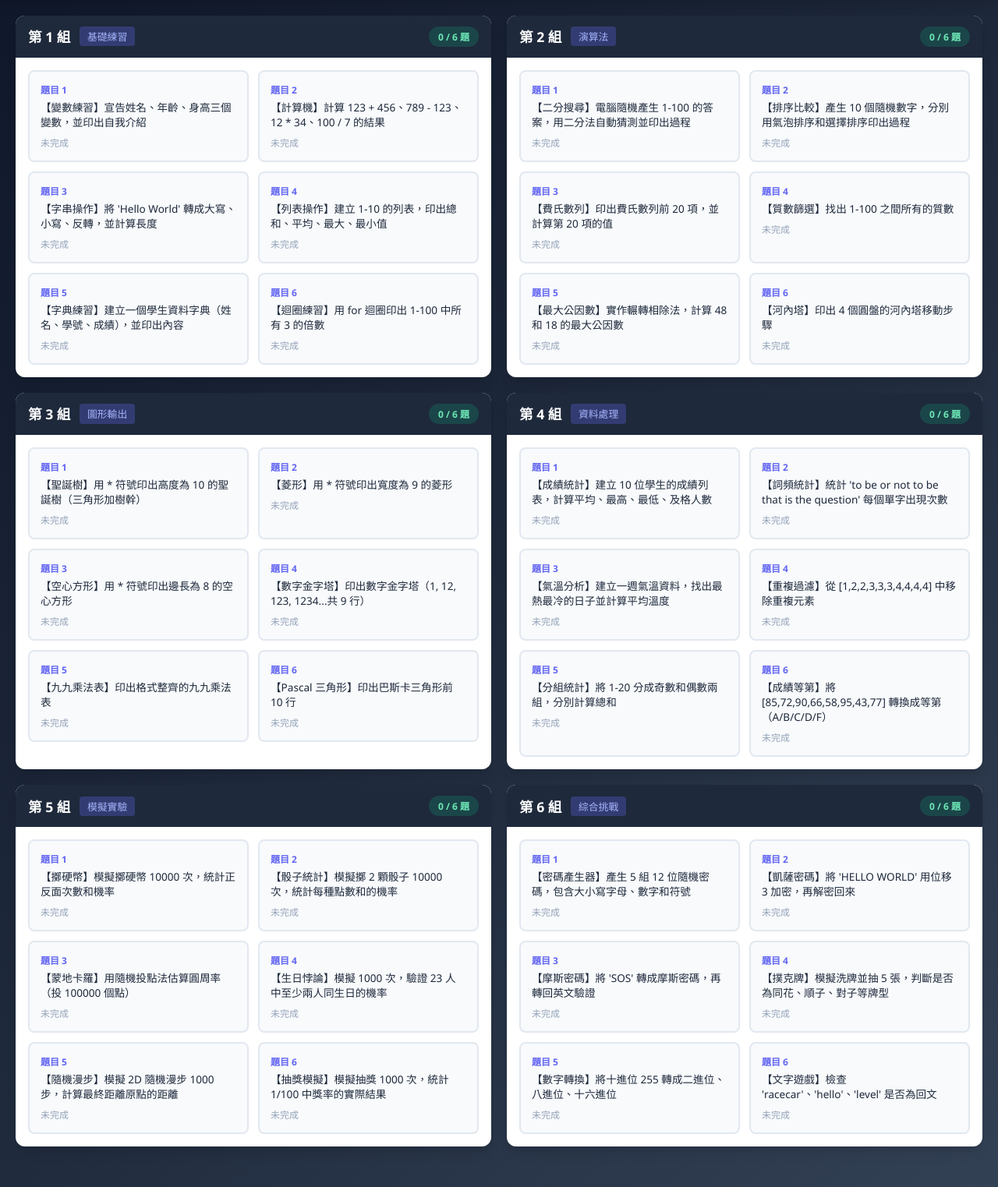
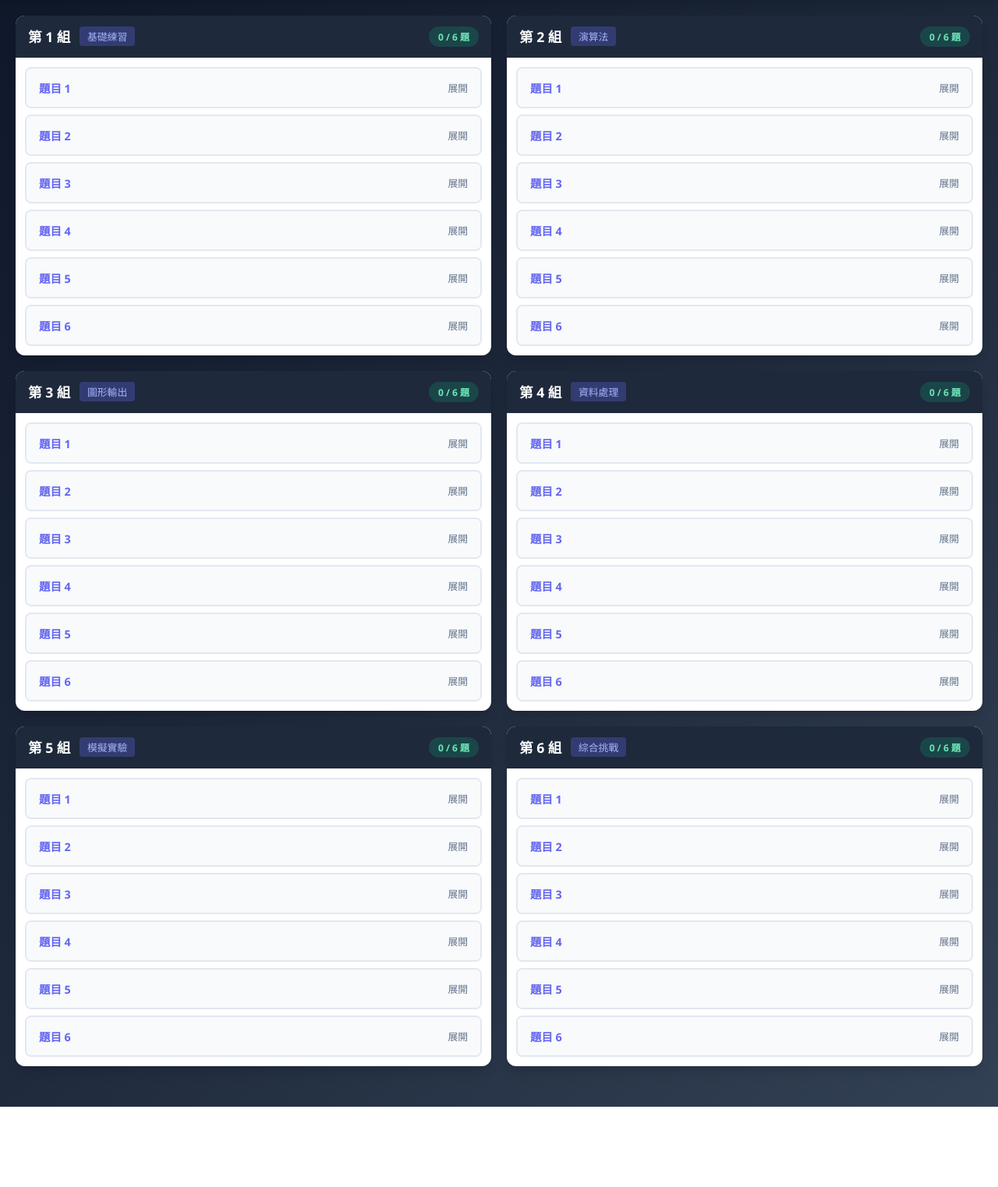
Before and after one commit to maso0310/python_playground, a Flask app: page / in a window 1280 px wide. Shown: the part 57-1580 px from the top of the page at 78% size. After the commit the page ends 1477 px from the top, so only its background shows below. Run offline with Flask 2, Linux system fonts and the light colour scheme; parts of the project's set-up code (start-up, migrations or seed data) failed here and were passed over.

Commit message:
修改編輯區展示方法

```diff
--- a/static/css/style.css
+++ b/static/css/style.css
@@ -233,112 +235,148 @@ nav a.active {
 
 /* 題目區域 */
 .tasks-area {
-    padding: 1rem;
+    padding: 0.75rem;
 }
 
-.tasks-grid {
-    display: grid;
-    grid-template-columns: repeat(2, 1fr);
+/* 題目項目（手風琴樣式） */
+.task-item {
+    background: white;
+    border: 2px solid #e2e8f0;
+    border-radius: 8px;
+    margin-bottom: 0.5rem;
+    overflow: hidden;
+    transition: all 0.2s ease;
+}
+
+.task-item:last-child {
+    margin-bottom: 0;
+}
+
+.task-item:hover {
+    border-color: var(--secondary-color);
+}
+
+.task-item.expanded {
+    border-color: var(--secondary-color);
+    box-shadow: var(--box-shadow-lg);
+}
+
+.task-item.collapsed {
+    display: none;
+}
+
+/* 題目標題列 */
+.task-header-bar {
+    display: flex;
+    justify-content: space-between;
+    align-items: center;
+    padding: 0.875rem 1rem;
+    cursor: pointer;
+    background: #f8fafc;
+    transition: background 0.2s;
+}
+
+.task-header-bar:hover {
+    background: #eef2ff;
+}
+
+.task-item.expanded .task-header-bar {
+    background: var(--secondary-color);
+    color: white;
+}
+
+.task-header-left {
+    display: flex;
+    align-items: center;
     gap: 0.75rem;
 }
 
-.task-card {
-    background: #f8fafc;
-    border: 2px solid #e2e8f0;
-    border-radius: 8px;
-    padding: 0.875rem;
-    cursor: pointer;
-    transition: all 0.2s ease;
+.task-number {
+    font-size: 0.9rem;
+    font-weight: 600;
+    color: var(--secondary-color);
 }
 
-.task-card:hover {
-    border-color: var(--secondary-color);
-    background: #eef2ff;
+.task-item.expanded .task-number {
+    color: white;
 }
 
-.task-card.completed {
-    border-color: var(--primary-color);
-    background: #ecfdf5;
+.task-status-icon {
+    display: flex;
+    align-items: center;
 }
 
-.task-number {
-    font-size: 0.75rem;
-    color: var(--secondary-color);
-    font-weight: 600;
-    margin-bottom: 0.25rem;
+.status-done-dot {
+    width: 8px;
+    height: 8px;
+    background: var(--primary-color);
+    border-radius: 50%;
+    display: inline-block;
 }
 
-.task-desc {
-    font-size: 0.85rem;
-    color: var(--dark-color);
-    line-height: 1.4;
-    margin-bottom: 0.5rem;
+.task-item.expanded .status-done-dot {
+    background: #6ee7b7;
 }
 
-.task-status {
-    font-size: 0.75rem;
+.task-toggle-icon {
+    font-size: 0.8rem;
+    color: #64748b;
+    font-weight: 500;
 }
 
-.status-pending {
-    color: #94a3b8;
+.task-item.expanded .task-toggle-icon {
+    color: rgba(255, 255, 255, 0.8);
 }
 
-.status-done {
-    color: var(--primary-color);
-    font-weight: 600;
+/* 題目內容區 */
+.task-content {
+    padding: 1rem;
+    border-top: 1px solid #e2e8f0;
+}
+
+.task-description {
+    background: #fefce8;
+    padding: 0.875rem 1rem;
+    border-radius: 8px;
+    border-left: 3px solid #eab308;
+    margin-bottom: 1rem;
+    color: #713f12;
+    font-size: 0.9rem;
+    line-height: 1.5;
+}
+
+.task-description strong {
+    color: #a16207;
 }
 
 /* 編輯器區域 */
-.editor-area {
-    padding: 1rem;
-}
-
-.current-task-display {
-    background: #fefce8;
-    padding: 0.75rem 1rem;
-    border-radius: 8px;
-    border-left: 3px solid #eab308;
+.editor-section,
+.output-section {
     margin-bottom: 1rem;
 }
 
-.current-task-display .task-label {
-    font-size: 0.75rem;
-    color: #a16207;
-    font-weight: 600;
-}
-
-.current-task-display .task-text {
-    display: block;
-    margin-top: 0.25rem;
-    color: #713f12;
-    font-size: 0.9rem;
-}
-
-.editor-wrapper,
-.output-wrapper {
-    margin-bottom: 1rem;
-}
-
-.editor-header,
-.output-header {
+.editor-toolbar,
+.output-toolbar {
     display: flex;
     justify-content: space-between;
     align-items: center;
     margin-bottom: 0.5rem;
+}
+
+.toolbar-label {
     font-size: 0.85rem;
     font-weight: 600;
     color: var(--dark-color);
 }
 
-.editor-actions {
+.toolbar-actions {
     display: flex;
     gap: 0.5rem;
 }
 
-.last-run {
+.last-run-time {
     font-size: 0.75rem;
     color: #64748b;
-    font-weight: normal;
 }
 
 .code-editor {
--- a/templates/index.html
+++ b/templates/index.html
@@ -40,59 +40,63 @@
                 <span class="completed-badge" id="badge-{{ group_id }}">0 / 6 題</span>
             </div>
 
-            <!-- 題目列表區域 -->
             <div class="tasks-area" id="tasks-area-{{ group_id }}">
-                <div class="tasks-grid">
-                    {% for task_id, task_text in group_tasks[group_id].items() %}
-                    <div class="task-card" id="task-card-{{ group_id }}-{{ task_id }}"
-                         onclick="selectTask({{ group_id }}, {{ task_id }})">
-                        <div class="task-number">題目 {{ task_id }}</div>
-                        <div class="task-desc">{{ task_text }}</div>
-                        <div class="task-status" id="task-status-{{ group_id }}-{{ task_id }}">
-                            <span class="status-pending">未完成</span>
+                {% for task_id, task_text in group_tasks[group_id].items() %}
+                <div class="task-item" id="task-item-{{ group_id }}-{{ task_id }}">
+                    <!-- 題目標題（可點擊展開） -->
+                    <div class="task-header-bar" id="task-header-{{ group_id }}-{{ task_id }}"
+                         onclick="toggleTask({{ group_id }}, {{ task_id }})">
+                        <div class="task-header-left">
+                            <span class="task-number">題目 {{ task_id }}</span>
+                            <span class="task-status-icon" id="status-icon-{{ group_id }}-{{ task_id }}"></span>
                         </div>
+                        <span class="task-toggle-icon" id="toggle-icon-{{ group_id }}-{{ task_id }}">展開</span>
                     </div>
-                    {% endfor %}
+
+                    <!-- 題目內容（展開後顯示） -->
+                    <div class="task-content" id="task-content-{{ group_id }}-{{ task_id }}" style="display: none;">
+                        <div class="task-description">
+                            <strong>題目：</strong>{{ task_text }}
+                        </div>
+
+                        <div class="editor-section">
+                            <div class="editor-toolbar">
+                                <span class="toolbar-label">程式碼</span>
+                                <div class="toolbar-actions">
+                                    <button class="btn btn-run" onclick="runCode({{ group_id }}, {{ task_id }}); event.stopPropagation();">執行</button>
+                                    <button class="btn btn-clear" onclick="clearCode({{ group_id }}, {{ task_id }}); event.stopPropagation();">清除</button>
+                                </div>
+                            </div>
+                            <textarea id="code-{{ group_id }}-{{ task_id }}"
+                                      class="code-editor"
+                                      placeholder="在這裡輸入 Python 程式碼..."
+                                      onclick="event.stopPropagation();"></textarea>
+                        </div>
+
+                        <div class="output-section">
+                            <div class="output-toolbar">
+                                <span class="toolbar-label">執行結果</span>
+                                <span class="last-run-time" id="last-run-{{ group_id }}-{{ task_id }}"></span>
+                            </div>
+                            <pre id="output-{{ group_id }}-{{ task_id }}" class="output-area"></pre>
+                        </div>
+
+                        <button class="btn btn-collapse" onclick="collapseTask({{ group_id }}, {{ task_id }}); event.stopPropagation();">
+                            收起題目
+                        </button>
+                    </div>
                 </div>
-            </div>
-
-            <!-- 程式編輯區域 -->
-            <div class="editor-area" id="editor-area-{{ group_id }}" style="display: none;">
-                <div class="current-task-display">
-                    <span class="task-label">目前題目：</span>
-                    <span class="task-text" id="current-task-text-{{ group_id }}"></span>
-                </div>
-
-                <div class="editor-wrapper">
-                    <div class="editor-header">
-                        <span>程式碼</span>
-                        <div class="editor-actions">
-                            <button class="btn btn-run" onclick="runCode({{ group_id }})">執行</button>
-                            <button class="btn btn-clear" onclick="clearCode({{ group_id }})">清除</button>
-                        </div>
-                    </div>
-                    <textarea id="code-{{ group_id }}" class="code-editor" placeholder="在這裡輸入 Python 程式碼..."></textarea>
-                </div>
-
-                <div class="output-wrapper">
-                    <div class="output-header">
-                        <span>執行結果</span>
-                        <span class="last-run" id="last-run-{{ group_id }}"></span>
-                    </div>
-                    <pre id="output-{{ group_id }}" class="output-area"></pre>
-                </div>
-
-                <button class="btn btn-back" onclick="backToTasks({{ group_id }})">返回題目列表</button>
+                {% endfor %}
             </div>
         </section>
         {% endfor %}
     </main>
 
     <script>
-        // 儲存當前各組選擇的題目
-        const groupState = {};
+        // 追蹤各組當前展開的題目
+        const expandedTasks = {};
         for (let i = 1; i <= 6; i++) {
-            groupState[i] = { taskId: null };
+            expandedTasks[i] = null;
         }
 
         // 滾動到指定組別
@@ -103,38 +107,104 @@
             }
         }
 
-        // 選擇題目
-        function selectTask(groupId, taskId) {
-            groupState[groupId].taskId = taskId;
+        // 切換題目展開/收起
+        function toggleTask(groupId, taskId) {
+            const currentExpanded = expandedTasks[groupId];
+
+            if (currentExpanded === taskId) {
+                // 如果點擊的是當前展開的題目，收起它
+                collapseTask(groupId, taskId);
+            } else {
+                // 先收起之前展開的題目
+                if (currentExpanded !== null) {
+                    collapseTaskUI(groupId, currentExpanded);
+                }
+                // 展開新題目
+                expandTask(groupId, taskId);
+            }
+        }
+
+        // 展開題目
+        function expandTask(groupId, taskId) {
+            expandedTasks[groupId] = taskId;
 
             // 載入題目資料
             fetch(`/python_playground/get_task/${groupId}/${taskId}`)
                 .then(response => response.json())
                 .then(data => {
-                    document.getElementById(`current-task-text-${groupId}`).textContent = data.task;
-                    document.getElementById(`code-${groupId}`).value = data.code || '';
-                    document.getElementById(`output-${groupId}`).textContent = data.output || '';
-                    document.getElementById(`last-run-${groupId}`).textContent =
+                    document.getElementById(`code-${groupId}-${taskId}`).value = data.code || '';
+                    document.getElementById(`output-${groupId}-${taskId}`).textContent = data.output || '';
+                    document.getElementById(`last-run-${groupId}-${taskId}`).textContent =
                         data.last_run ? `最後執行: ${data.last_run}` : '';
 
-                    document.getElementById(`tasks-area-${groupId}`).style.display = 'none';
-                    document.getElementById(`editor-area-${groupId}`).style.display = 'block';
+                    // 更新狀態圖示
+                    updateStatusIcon(groupId, taskId, !!data.last_run);
                 });
+
+            // 隱藏其他題目，展開當前題目
+            for (let i = 1; i <= 6; i++) {
+                const item = document.getElementById(`task-item-${groupId}-${i}`);
+                const content = document.getElementById(`task-content-${groupId}-${i}`);
+                const toggleIcon = document.getElementById(`toggle-icon-${groupId}-${i}`);
+
+                if (i === taskId) {
+                    item.classList.add('expanded');
+                    content.style.display = 'block';
+                    toggleIcon.textContent = '收起';
+                } else {
+                    item.classList.add('collapsed');
+                    item.classList.remove('expanded');
+                    content.style.display = 'none';
+                    toggleIcon.textContent = '展開';
+                }
+            }
+
+            // 滾動到展開的題目
+            setTimeout(() => {
+                const item = document.getElementById(`task-item-${groupId}-${taskId}`);
+                item.scrollIntoView({ behavior: 'smooth', block: 'start' });
+            }, 100);
         }
 
-        // 返回題目列表
-        function backToTasks(groupId) {
+        // 收起題目
+        function collapseTask(groupId, taskId) {
             // 自動儲存
-            const code = document.getElementById(`code-${groupId}`).value;
-            if (code.trim() && groupState[groupId].taskId) {
-                saveCode(groupId);
+            const code = document.getElementById(`code-${groupId}-${taskId}`).value;
+            if (code.trim()) {
+                saveCode(groupId, taskId);
             }
 
-            document.getElementById(`tasks-area-${groupId}`).style.display = 'block';
-            document.getElementById(`editor-area-${groupId}`).style.display = 'none';
+            collapseTaskUI(groupId, taskId);
+            expandedTasks[groupId] = null;
 
-            // 重新載入題目狀態
+            // 重新載入所有題目狀態
             loadGroupTaskStatus(groupId);
+        }
+
+        // 收起題目的 UI 變化
+        function collapseTaskUI(groupId, taskId) {
+            // 顯示所有題目
+            for (let i = 1; i <= 6; i++) {
+                const item = document.getElementById(`task-item-${groupId}-${i}`);
+                const content = document.getElementById(`task-content-${groupId}-${i}`);
+                const toggleIcon = document.getElementById(`toggle-icon-${groupId}-${i}`);
+
+                item.classList.remove('expanded', 'collapsed');
+                content.style.display = 'none';
+                toggleIcon.textContent = '展開';
+            }
+        }
+
+        // 更新狀態圖示
+        function updateStatusIcon(groupId, taskId, isCompleted) {
+            const icon = document.getElementById(`status-icon-${groupId}-${taskId}`);
+            if (isCompleted) {
+                icon.innerHTML = '<span class="status-done-dot"></span>';
+                icon.title = '已完成';
+            } else {
+                icon.innerHTML = '';
+                icon.title = '';
+            }
         }
 
         // 載入組別所有題目的狀態
@@ -143,27 +213,15 @@
                 fetch(`/python_playground/get_task/${groupId}/${taskId}`)
                     .then(response => response.json())
                     .then(data => {
-                        const statusEl = document.getElementById(`task-status-${groupId}-${taskId}`);
-                        const cardEl = document.getElementById(`task-card-${groupId}-${taskId}`);
-
-                        if (data.last_run) {
-                            statusEl.innerHTML = `<span class="status-done">已完成</span>`;
-                            cardEl.classList.add('completed');
-                        } else {
-                            statusEl.innerHTML = `<span class="status-pending">未完成</span>`;
-                            cardEl.classList.remove('completed');
-                        }
+                        updateStatusIcon(groupId, taskId, !!data.last_run);
                     });
             }
         }
 
         // 執行程式碼
-        function runCode(groupId) {
-            const taskId = groupState[groupId].taskId;
-            if (!taskId) return;
-
-            const code = document.getElementById(`code-${groupId}`).value;
-            const outputArea = document.getElementById(`output-${groupId}`);
+        function runCode(groupId, taskId) {
+            const code = document.getElementById(`code-${groupId}-${taskId}`).value;
+            const outputArea = document.getElementById(`output-${groupId}-${taskId}`);
 
             if (!code.trim()) {
                 outputArea.textContent = '[提示] 請先輸入程式碼！';
@@ -180,8 +238,9 @@
             .then(response => response.json())
             .then(data => {
                 outputArea.textContent = data.output || '（無輸出）';
-                document.getElementById(`last-run-${groupId}`).textContent =
+                document.getElementById(`last-run-${groupId}-${taskId}`).textContent =
                     `最後執行: ${data.last_run}`;
+                updateStatusIcon(groupId, taskId, true);
                 updateGroupBadge(groupId);
             })
             .catch(error => {
@@ -190,11 +249,8 @@
         }
 
         // 儲存程式碼
-        function saveCode(groupId) {
-            const taskId = groupState[groupId].taskId;
-            if (!taskId) return;
-
-            const code = document.getElementById(`code-${groupId}`).value;
+        function saveCode(groupId, taskId) {
+            const code = document.getElementById(`code-${groupId}-${taskId}`).value;
 
             fetch(`/python_playground/save/${groupId}/${taskId}`, {
                 method: 'POST',
@@ -204,11 +260,11 @@
         }
 
         // 清除程式碼
-        function clearCode(groupId) {
+        function clearCode(groupId, taskId) {
             if (!confirm('確定要清除程式碼嗎？')) return;
 
-            document.getElementById(`code-${groupId}`).value = '';
-            document.getElementById(`output-${groupId}`).textContent = '';
+            document.getElementById(`code-${groupId}-${taskId}`).value = '';
+            document.getElementById(`output-${groupId}-${taskId}`).textContent = '';
         }
 
         // 更新組別完成數量徽章
@@ -243,31 +299,35 @@
             if (event.ctrlKey && event.key === 'Enter') {
                 const activeElement = document.activeElement;
                 if (activeElement && activeElement.classList.contains('code-editor')) {
-                    const groupId = parseInt(activeElement.id.replace('code-', ''));
-                    runCode(groupId);
+                    const parts = activeElement.id.split('-');
+                    const groupId = parseInt(parts[1]);
+                    const taskId = parseInt(parts[2]);
+                    runCode(groupId, taskId);
                 }
             }
         });
 
         // Tab 鍵支援
-        document.querySelectorAll('.code-editor').forEach(editor => {
-            editor.addEventListener('keydown', function(event) {
-                if (event.key === 'Tab') {
-                    event.preventDefault();
-                    const start = this.selectionStart;
-                    const end = this.selectionEnd;
-                    this.value = this.value.substring(0, start) + '    ' + this.value.substring(end);
-                    this.selectionStart = this.selectionEnd = start + 4;
-                }
-            });
+        document.addEventListener('keydown', function(event) {
+            if (event.key === 'Tab' && event.target.classList.contains('code-editor')) {
+                event.preventDefault();
+                const editor = event.target;
+                const start = editor.selectionStart;
+                const end = editor.selectionEnd;
+                editor.value = editor.value.substring(0, start) + '    ' + editor.value.substring(end);
+                editor.selectionStart = editor.selectionEnd = start + 4;
+            }
         });
 
         // 自動儲存（每 30 秒）
         setInterval(function() {
             for (let groupId = 1; groupId <= 6; groupId++) {
-                const code = document.getElementById(`code-${groupId}`).value;
-                if (code.trim() && groupState[groupId].taskId) {
-                    saveCode(groupId);
+                const taskId = expandedTasks[groupId];
+                if (taskId) {
+                    const code = document.getElementById(`code-${groupId}-${taskId}`).value;
+                    if (code.trim()) {
+                        saveCode(groupId, taskId);
+                    }
                 }
             }
         }, 30000);
```
Also changed, not shown: other parts of static/css/style.css (+29 -27 lines).
